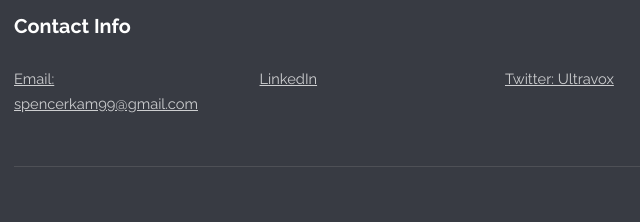
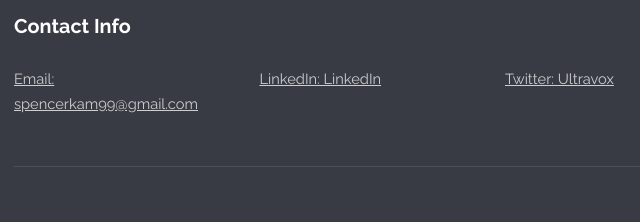
Before and after one commit to Skammerman99/Skammerman99.github.io, a plain HTML site: page index.html in a window 1280 px wide. Shown: the part 1310-1532 px from the top of the page, 146-786 px from the left. Drawn offline with Linux system fonts and the light colour scheme.

Commit message:
Update index.html

```diff
--- a/index.html
+++ b/index.html
@@ -172,7 +172,7 @@
 							<section class="3u 6u$(medium) 12u$(small)">
 								<h3>&#160; </h3>
 								<ul class="unstyled">
-									<li><a href="#">LinkedIn</a></li>
+									<li><a href="#">LinkedIn: LinkedIn</a></li>
 								</ul>
 							</section>
 							<section class="3u 6u(medium) 12u$(small)">
```
